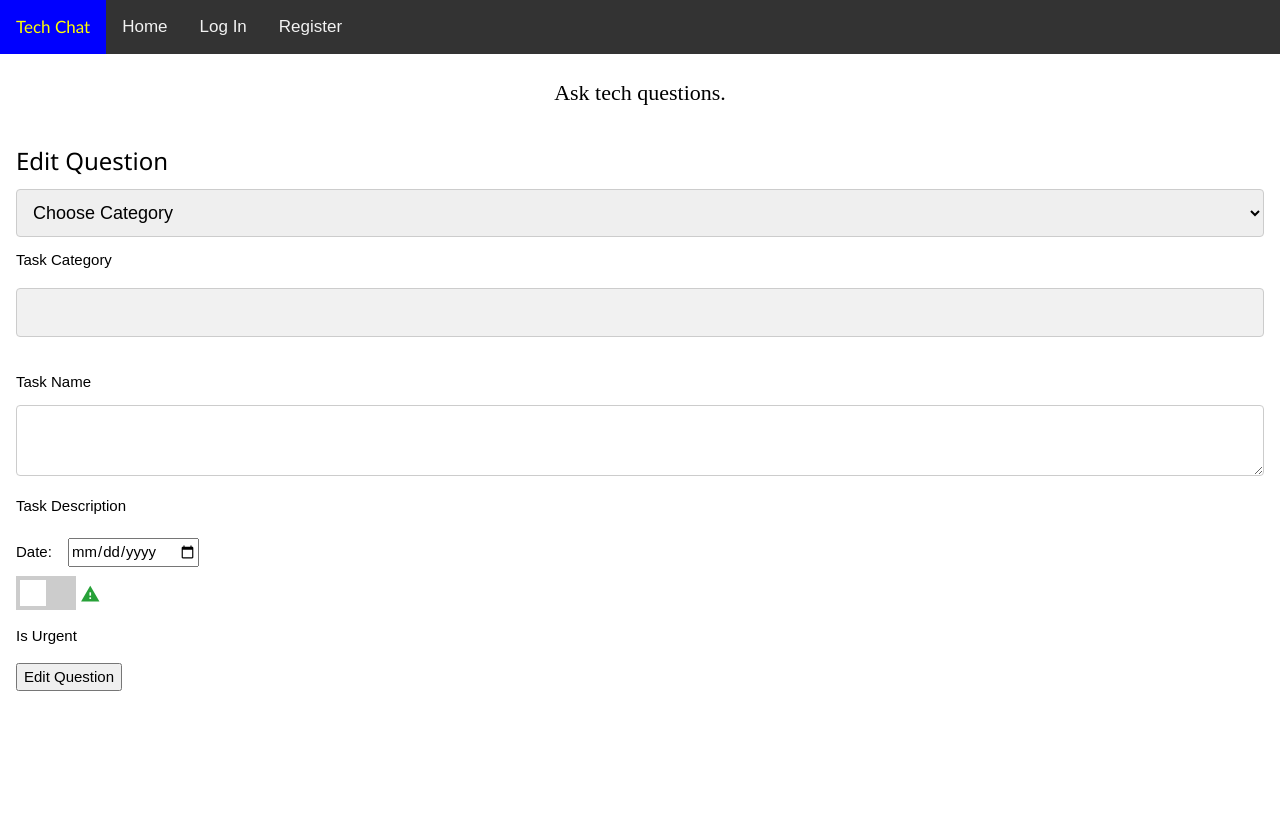
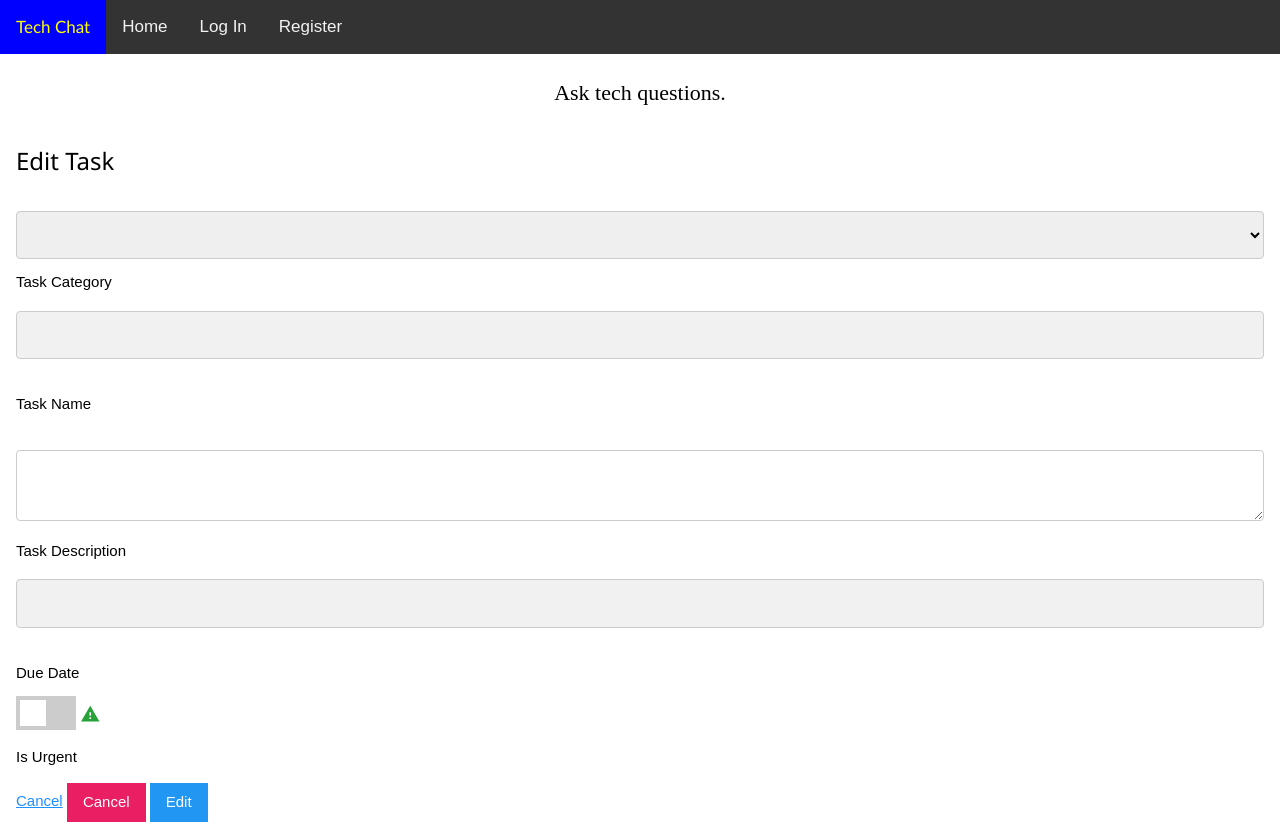
Before and after one commit to DonnavanStaddon/TechChat, a Python web app: template templates/edit_task.html in a window 1280 px wide. Before the commit the page ends 691 px from the top, so only its background shows below. Run offline with Jinja, Linux system fonts and the light colour scheme; the template is opened without the code that fills it, so the values that code supplies are empty; some libraries are stand-ins or nearby versions; some web fonts are replaced.

Commit message:
Bind data to edit question form

```diff
--- a/templates/edit_task.html
+++ b/templates/edit_task.html
@@ -1,17 +1,22 @@
 {% extends "base.html" %}
 {% block content %}
 
-    <h3 class="light-blue-text text-darken-4 center-align">Edit Question</h3>
+    <h3 class="light-blue-text text-darken-4 center-align">Edit Task</h3>
 
     <div class="row card-panel grey lighten-5">
         <form class="col s12" method="POST" action="{{ url_for('edit_task', task_id=task._id) }}">
             <!-- category selection -->
 			<div class="row">
 				<div class="input-field col s12">
+                    <i class="fas fa-folder-open prefix light-blue-text text-darken-4"></i>
 					<select id="category_name" name="category_name" class="validate" required>
-                        <option value="" disabled selected>Choose Category</option>
+                        <option value="" disabled>Choose Category</option>
                         {% for category in categories %}
+                            {% if category.category_name == task.category_name %}
+                                <option value="{{ category.category_name }}" selected>{{ category.category_name }}</option>
+                            {% else %}
                                 <option value="{{ category.category_name }}">{{ category.category_name }}</option>
+                            {% endif %}
                         {% endfor %}
                     </select>
 					<label for="category_name">Task Category</label>
@@ -20,39 +25,52 @@
             <!-- task name -->
             <div class="row">
                 <div class="input-field col s12">
+                    <i class="fas fa-pencil-alt prefix light-blue-text text-darken-4"></i>
                     <input id="task_name" name="task_name" minlength="5" maxlength="50"
-                        type="text" class="validate" required>
+                        value="{{ task.task_name }}" type="text" class="validate" required>
                     <label for="task_name">Task Name</label>
                 </div>
             </div>
             <!-- task description -->
             <div class="row">
                 <div class="input-field col s12">
+                    <i class="fas fa-align-left prefix light-blue-text text-darken-4"></i>
                     <textarea id="task_description" name="task_description" minlength="5"
-                        maxlength="200" class="materialize-textarea validate" required></textarea>
+                        maxlength="200" class="materialize-textarea validate" required>
+                        {{- task.task_description -}}
+                    </textarea>
                     <label for="task_description">Task Description</label>
                 </div>
             </div>
             <!-- due date picker -->
-            <div>
-                <label for="due_date">Date:</label>
-                <input type="date" id="due_date" name="due_date" class="datepicker validate" required><br>
+            <div class="row">
+                <div class="input-field col s12">
+                    <i class="fas fa-calendar-alt prefix light-blue-text text-darken-4"></i>
+                    <input id="due_date" name="due_date" type="text"
+                        value="{{ task.due_date }}" class="datepicker validate" required>
+                    <label for="due_date">Due Date</label>
+                </div>
             </div>
             <!-- is urgent toggle -->
-            <div>
+			<div class="row">
                 <label class="switch">
+                    {% if task.is_urgent == "on" %}
+                    <input type="checkbox" id="is_urgent" name="is_urgent" checked>
+                    {% else %}
                     <input type="checkbox" id="is_urgent" name="is_urgent">
+                    {% endif %}
                     <span class="slider"></span>
                   </label>
                   <i class="material-icons" style="font-size:20px;color:rgb(39, 161, 56)">warning</i>
                   <p>Is Urgent</p>
-                <div>
+			</div>
             <!-- submit button -->
             <div class="row">
                 <div class="col s12 center-align">
-                    <button type="submit" class="">
-                        Edit Question
-                    </button>
+                    <!-- cancel button -->
+                    <a href="{{ url_for('get_tasks') }}" class="">Cancel</a>
+                    <a href="{{ url_for('get_tasks') }}" class="w3-btn w3-pink">Cancel</a>
+                    <a href="" type="submit" class="w3-btn w3-blue">Edit</a>
                 </div>
             </div>
         </form>
```
Lines whose indentation alone changed are shown as unchanged.
